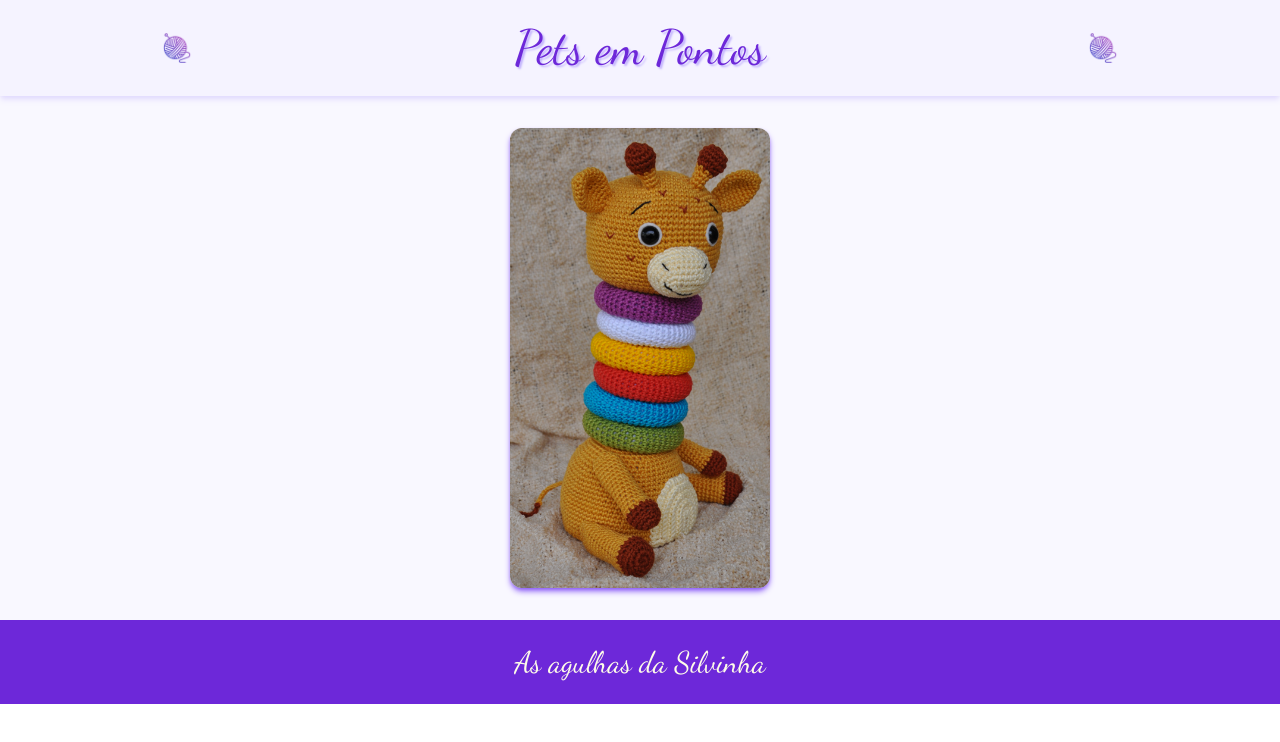
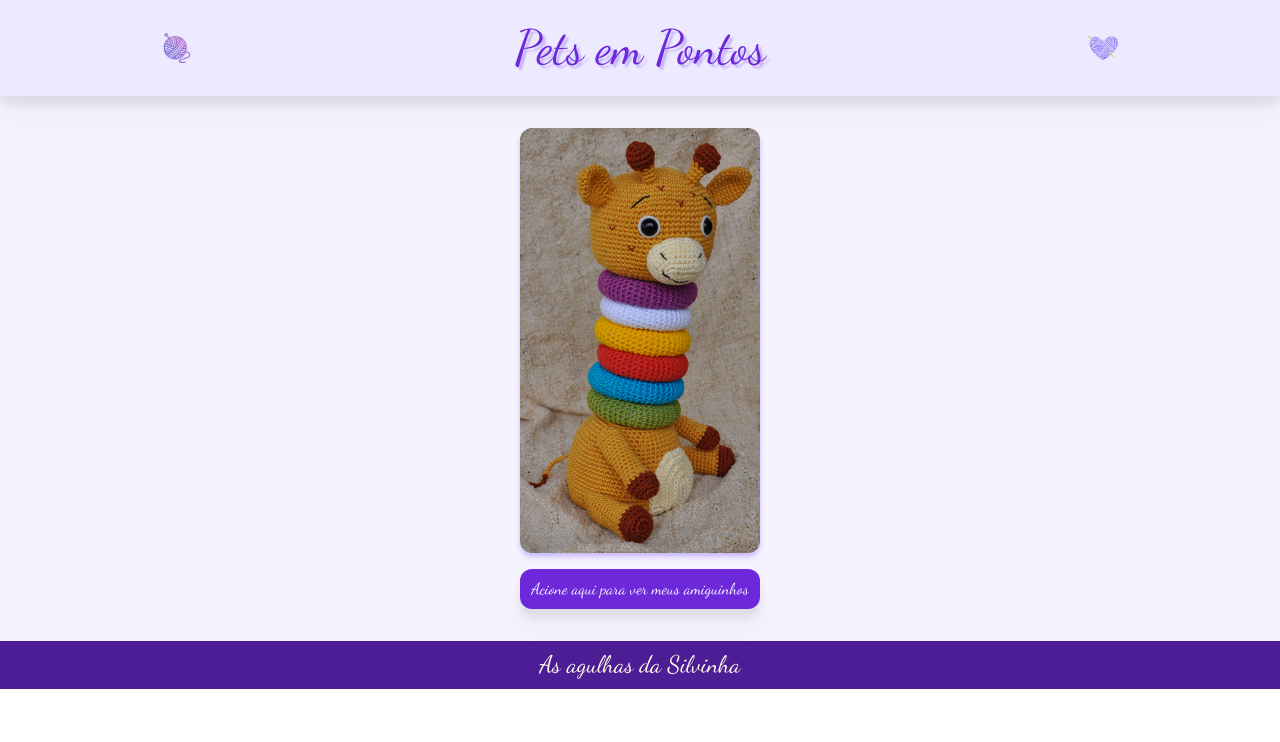
Before and after one commit to Anderson-OSJr/petsempontos, a Next.js app: page / in a window 1280 px wide. Shown: the top 742 px of the page. Built offline with nearby package versions, Linux system fonts and the light colour scheme.

Commit message:
first link implemented

```diff
--- a/app/components/BottomFooter.tsx
+++ b/app/components/BottomFooter.tsx
@@ -1,8 +1,8 @@
 const BottomFooter = () => {
   return (
     <div className="">
-        <div className=" bg-violet-700 min-w-full">
-            <div className = "py-6 mx-auto  text-3xl text-center text-yellow-50">
+        <div className=" bg-violet-900 min-w-full">
+            <div className = "py-2 mx-auto  text-2xl text-center text-yellow-50">
                 As agulhas da Silvinha
             </div>
         </div>
--- a/app/components/TopNav.tsx
+++ b/app/components/TopNav.tsx
@@ -1,12 +1,10 @@
 import Image from "next/image"
 const TopNav = () => {
   return (
-    <>
 
-        <div className="">
+        <div className="drop-shadow-xl shadow-violet-800">
 
-            <div className="flex flex-row bg-violet-50 min-w-full
-                            shadow-md shadow-violet-300">
+            <div className="flex flex-row bg-violet-100 min-w-full">
 
               <Image  src="/images/crochet.png"
                                 width={30}
@@ -14,11 +12,11 @@ const TopNav = () => {
                                 alt="Coração de Crochê"
                                 className="mx-auto my-auto"/>
 
-                <div className = "py-6 mx-auto  text-5xl text-center text-violet-700 [text-shadow:2px_2px_2px_var(--tw-shadow-color)] shadow-violet-300">
+                <div className = "py-6 mx-auto  text-5xl text-center text-violet-700 [text-shadow:3px_3px_2px_var(--tw-shadow-color)] shadow-violet-300">
                                   Pets em Pontos
                 </div>
 
-                <Image  src="/images/crochet.png"
+                <Image  src="/images/coracao.png"
                                 width={30}
                                 height={80}
                                 alt="Coração de Crochê"
@@ -27,7 +25,7 @@ const TopNav = () => {
             </div>
         </div>
 
-    </>
+
   )
 }
 
--- a/app/layout.tsx
+++ b/app/layout.tsx
@@ -30,7 +30,7 @@ export default function RootLayout({
           <TopNav />
         </nav>
 
-        <main>
+        <main className={petsFonts.className}>
           {children}
         </main>
 
--- a/app/page.tsx
+++ b/app/page.tsx
@@ -1,16 +1,24 @@
 import Image from "next/image"
+import Link from "next/link"
 
 export default function Home() {
   return (
     <>
-      <div className=" bg-violet-50/60 min-w-full py-8">
+      <div className=" bg-violet-50 min-w-full py-8 items-center">
 
           <Image  src="/images/girafademontar.png"
-                  width={260}
+                  width={240}
                   height={300}
                   alt="Girafinha de Montar"
                   className="mx-auto rounded-xl
-                            shadow-md shadow-violet-500"/>
+                            shadow-md shadow-violet-300"/>
+
+          <div className=" mx-auto mt-4 text-center w-60 bg-violet-700 rounded-xl p-2
+                          drop-shadow-xl shadow-violet-800">
+            <Link href="">
+              <p className="text-violet-50" >Acione aqui para ver meus amiguinhos</p>
+            </Link>
+          </div>
 
       </div>
     </>
```
